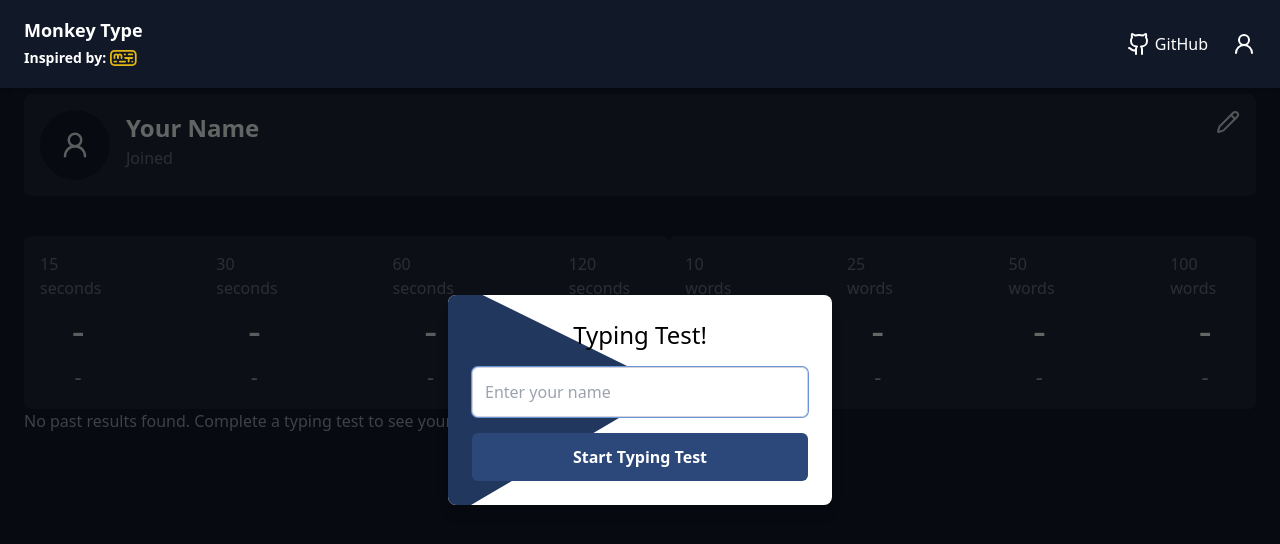
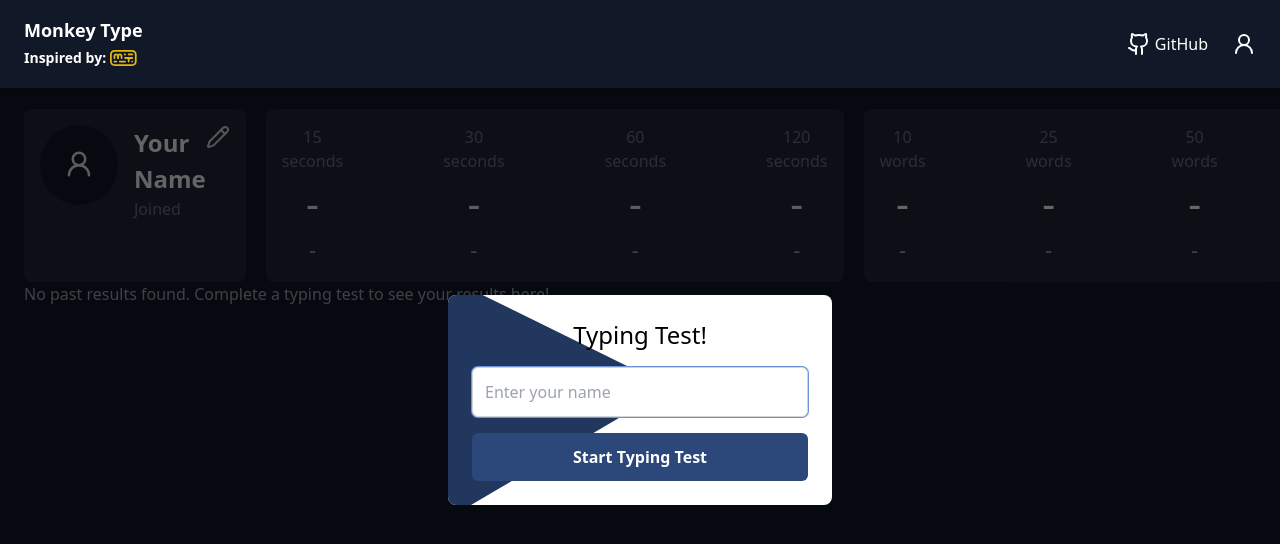
Before and after one commit to SuhrobKholmurodov/monkeytype, a React (Vite) app: page /profile in a window 1280 px wide. Shown: the top 544 px of the page. Built offline with nearby package versions, Linux system fonts and the light colour scheme.

Commit message:
refactor: move three tabs and user info to one div

```diff
--- a/src/components/MaxScores.tsx
+++ b/src/components/MaxScores.tsx
@@ -17,10 +17,10 @@
   const max100Words = getMaxWPMAndAccuracy(pastResults, 100, 'words');
 
   return (
-    <div className="flex justify-between mt-10">
+    <div className="flex justify-between gap-[20px]">
       <div
         id="maxScoreBySeconds"
-        className="flex justify-between text-gray-200 gap-[100px] bg-gray-800 p-4 rounded-lg"
+        className="flex justify-between text-center text-gray-200 gap-[100px] bg-gray-800 p-4 rounded-lg"
       >
         {max15Seconds.maxWPM > 0 && max15Seconds.accuracy > 0 ? (
           <ScoreTooltip
@@ -81,7 +81,7 @@
       </div>
       <div
         id="maxsScoreByWords"
-        className="flex justify-between text-white gap-[100px] bg-gray-800 p-4 rounded-lg"
+        className="flex justify-between text-center text-white gap-[100px] bg-gray-800 p-4 rounded-lg"
       >
         {max10Words.maxWPM > 0 && max10Words.accuracy > 0 ? (
           <ScoreTooltip
--- a/src/components/UserTab.tsx
+++ b/src/components/UserTab.tsx
@@ -47,9 +47,9 @@
   };
 
   return (
-    <div id="UserTab" className="flex mt-[70px] justify-between gap-4 bg-gray-800 p-4 rounded-lg">
+    <div id="UserTab" className="flex justify-between bg-gray-800 p-4 h-[173px] w-[400px] rounded-lg">
       <div className="flex gap-4">
-        <div className="p-5 text-gray-200 bg-gray-900 rounded-full">
+        <div className="p-6 h-[80px] text-gray-200 bg-gray-900 rounded-full">
           <UserRound size={30} />
         </div>
         <div className="flex flex-col">
@@ -60,7 +60,7 @@
               onChange={handleNameChange}
               onKeyDown={handleKeyDown}
               autoFocus
-              className="bg-gray-700 text-gray-50 font-[600] mt-[-2px] text-[24px] rounded-md pr-[3px] pt-[3px] pl-[2px] pb-[3px] focus:outline-none"
+              className="bg-gray-700 text-gray-50 font-[600] w-[180px] mt-[-2px] text-[24px] rounded-md pr-[3px] pt-[3px] pl-[2px] pb-[3px] focus:outline-none"
             />
           ) : (
             <p className="font-[600] text-gray-50 text-[24px]">{userName || 'Your Name'}</p>
--- a/src/pages/Profile.tsx
+++ b/src/pages/Profile.tsx
@@ -19,8 +19,10 @@
         description="Manage your Monkeytype account. View your typing test history, update your profile, and track your progress."
         keywords="Monkeytype account, typing test history, profile settings, typing progress, typing statistics"
       />
-      <UserTab />
-      <MaxScores pastResults={pastResults} />
+      <div className="mt-[85px] gap-[20px] flex items-center justify-between">
+        <UserTab />
+        <MaxScores pastResults={pastResults} />
+      </div>
       {pastResults.length > 0 ? (
         <>
           <ResultsChart results={pastResults} />
```
